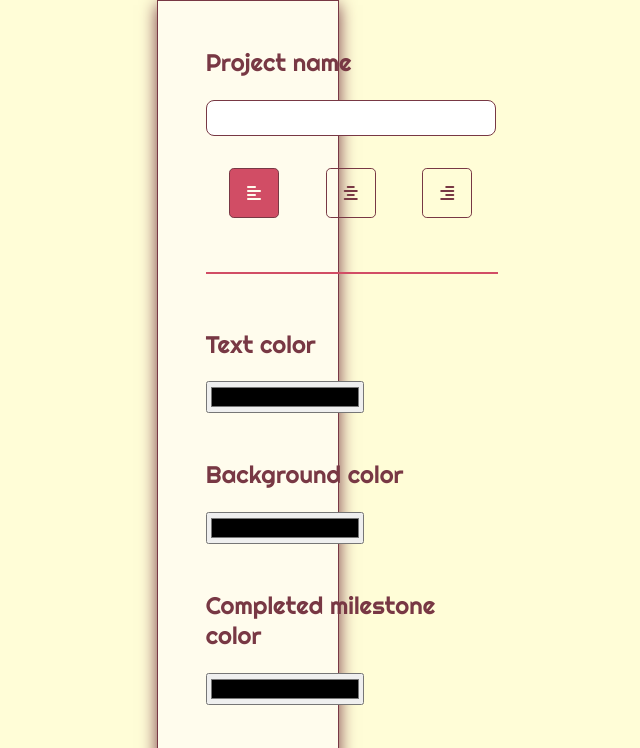
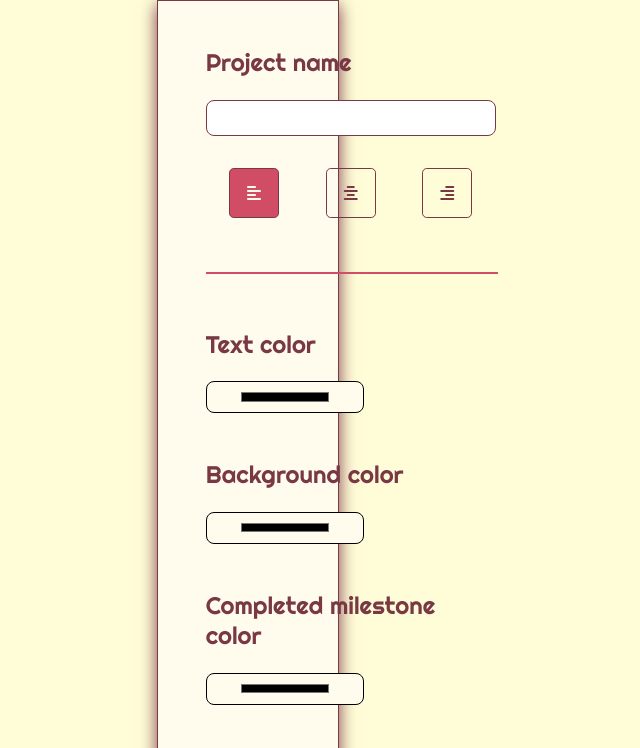
Before and after one commit to crt0r/rope-editor, a plain HTML site: page editor.html in a window 1280 px wide. Shown: the top 748 px of the page, without its empty margins (529-1169 px from the left). Drawn offline with Linux system fonts and the light colour scheme.

Commit message:
customize color picker style

```diff
--- a/styles/editor.css
+++ b/styles/editor.css
@@ -49,8 +49,17 @@ input[type="text"] {
 }
 
 input[type="color"] {
+    background-color: var(--higher-area-color);
+    border-radius: .5rem;
+    padding: .4rem 2rem .4rem 2rem;
     min-width: 9.9rem;
     min-height: 2rem;
+    cursor: pointer;
+    transition: background-color 200ms;
+}
+
+input[type="color"]:hover {
+    background-color: var(--secondary-color);
 }
 
 div#project-info-with-text-alignment {
```
